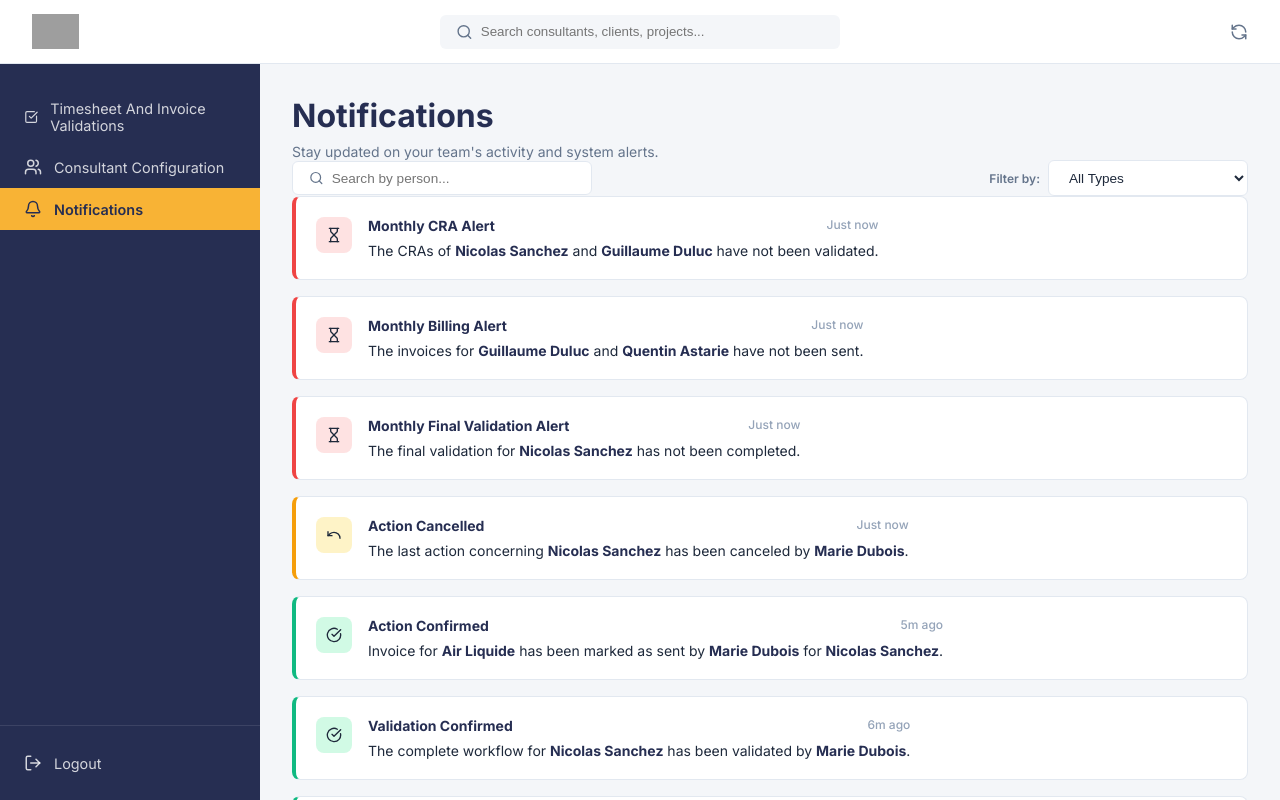
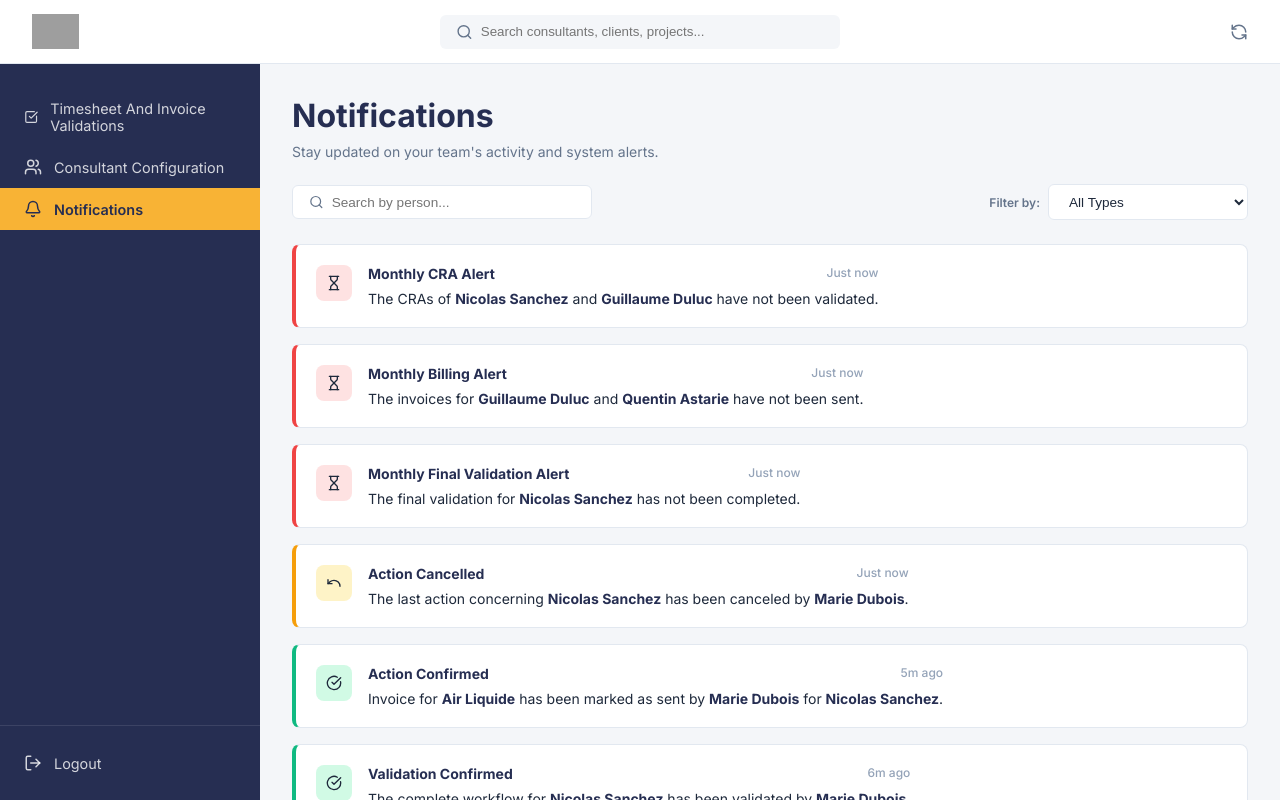
Before and after one commit to jeremycolard-aceo/Craceo-test, a React (Vite) app: page / in a window 1280 px wide. Both pictures are taken after a click on the element "Notifications". Built offline with nearby package versions, Linux system fonts and the light colour scheme; grey boxes are pictures that could not be loaded.

Commit message:
style: define mb-6 utility class to fix spacing in notifications page

```diff
--- a/src/index.css
+++ b/src/index.css
@@ -44,6 +44,7 @@ body {
 .mt-4 { margin-top: 1rem; }
 .mb-2 { margin-bottom: 0.5rem; }
 .mb-4 { margin-bottom: 1rem; }
+.mb-6 { margin-bottom: 1.5rem; }
 .w-full { width: 100%; }
 .h-full { height: 100%; }
 .text-sm { font-size: 0.875rem; }
```
